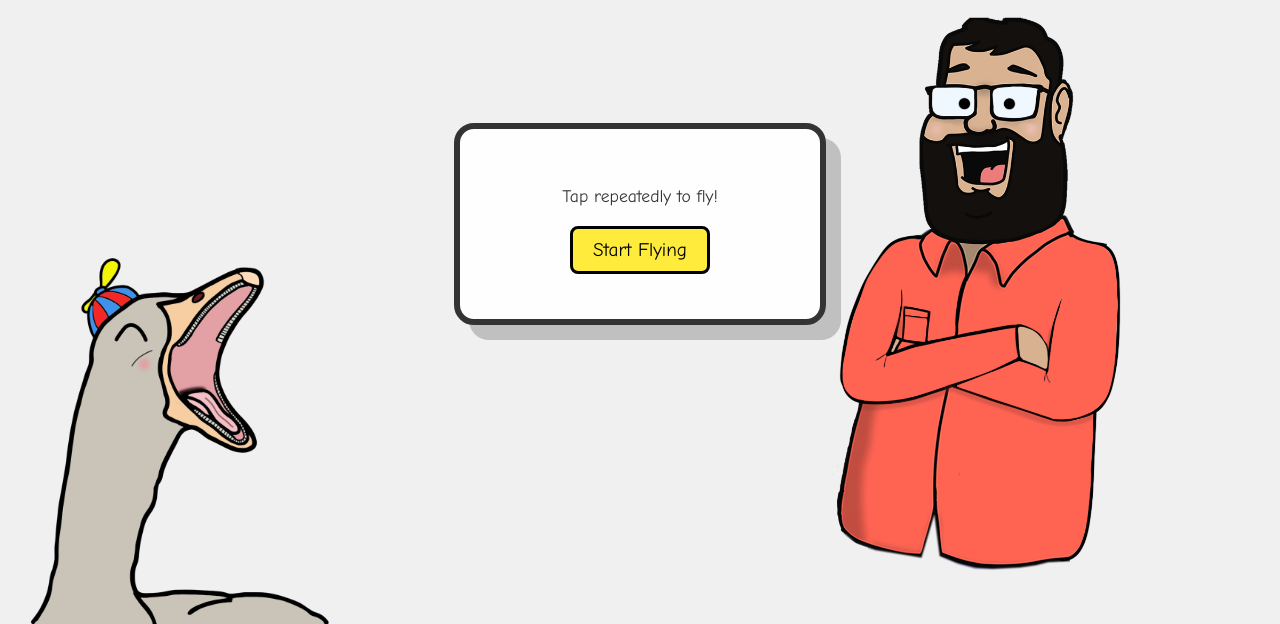
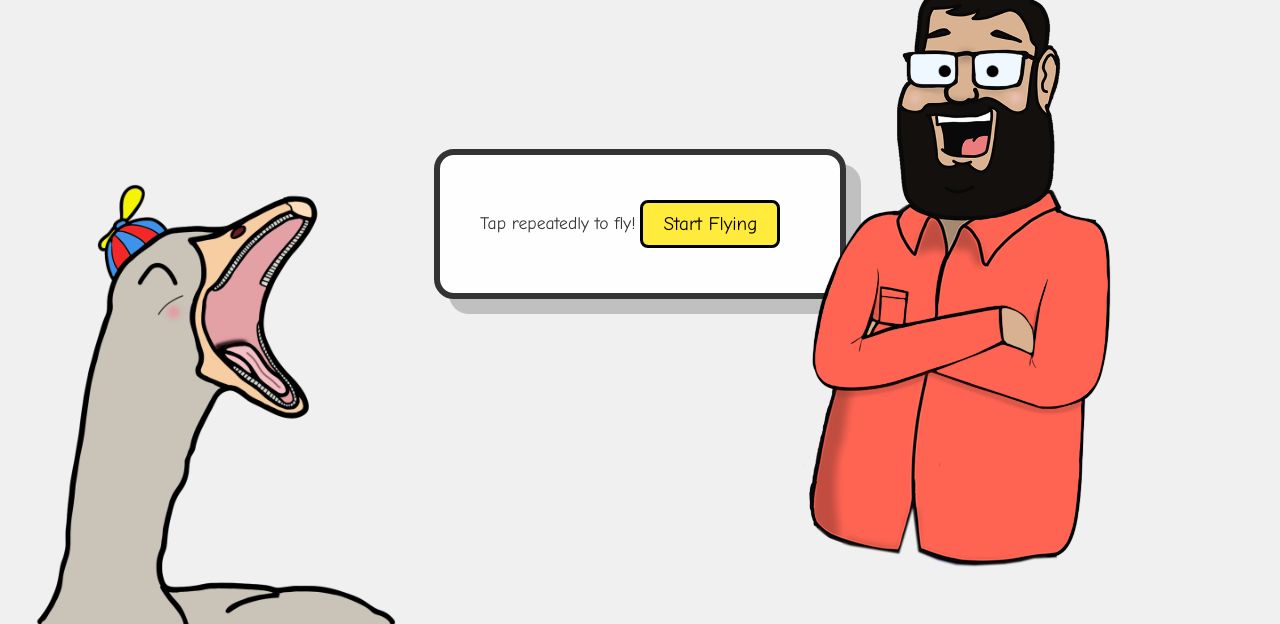
Before and after one commit to NoctoNugget95/Silly-Goose-Chase-Game, a plain HTML site: page index.html in a window 1280 px wide. Shown: the part 176-800 px from the top of the page. Drawn offline with Linux system fonts and the light colour scheme; a web font is replaced by a local one.

Commit message:
Update index.html

```diff
--- a/index.html
+++ b/index.html
@@ -85,35 +85,45 @@
             font-size: 1.5rem;
         }
 
-        /* Start Screen specific layout */
-        #start-screen {
-            display: flex;
-            flex-direction: column;
-            align-items: center;
-            justify-content: center;
-            min-width: 280px;
-            z-index: 50; /* Ensure buttons are clickable */
-        }
-
        /* Start Screen Characters */
         #start-rev-img {
             position: absolute;
-            right: 0; /* Pinned to right edge */
+            right: 0;
             bottom: 0;
-            height: 80vh; /* Takes up 80% of screen height */
+
+            /* HEIGHT: HUGE (85% of screen) */
+            height: 85vh;
+
+            /* WIDTH: Remove limits so he can grow tall */
+            width: auto;
+            max-width: none;
+
+            /* ANCHOR: This is the magic fix. Sits him on the bottom-right floor. */
             object-fit: contain;
+            object-position: bottom right;
+
             pointer-events: none;
-            z-index: 15;
+            z-index: 1;
             transform: scaleX(-1); /* Face left */
         }
+
         #start-goose-img {
             position: absolute;
-            left: 0; /* Pinned to left edge */
+            left: 0;
             bottom: 0;
-            height: 50vh;
+
+            /* HEIGHT: Bigger (60% of screen) */
+            height: 60vh;
+
+            width: auto;
+            max-width: none;
+
+            /* ANCHOR: Sits it on the bottom-left floor. */
             object-fit: contain;
+            object-position: bottom left;
+
             pointer-events: none;
-            z-index: 15;
+            z-index: 1;
         }
 
         .spin-in {
```
Lines whose indentation alone changed are shown as unchanged.
